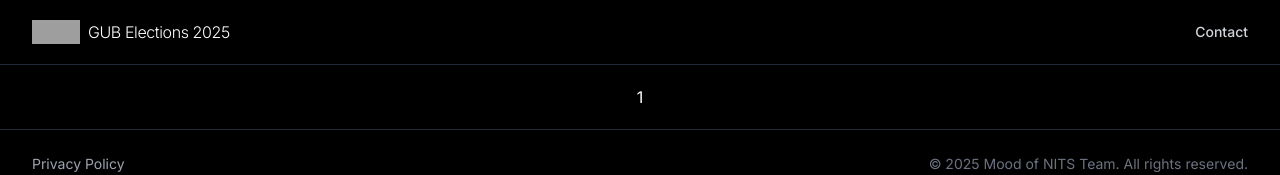
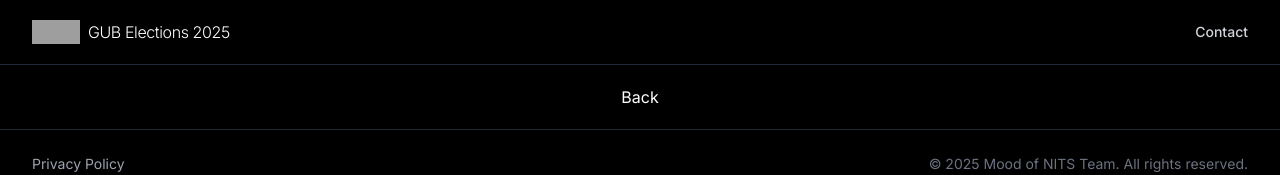
Before and after one commit to rishinhk004/MoodofNItsFront, a Next.js app: page /post/1 in a window 1280 px wide. Shown: the top 175 px of the page. Built offline with nearby package versions, Linux system fonts and the light colour scheme; no server answers; grey boxes are pictures that could not be loaded.

Commit message:
some changes

```diff
--- a/src/app/post/[id]/page.tsx
+++ b/src/app/post/[id]/page.tsx
@@ -1,13 +1,37 @@
+"use client";
+import Card from "../../../components/Card";
+import type { AxiosError, AxiosInstance } from "axios";
+import { env } from "~/env";
+import axios from "axios";
+import { toast } from "sonner";
+import { useState,useEffect } from "react";
 interface PostProps {
   params: {
     id?: string;
   };
 }
 
+
 const Post = ({ params }: PostProps) => {
+
+  const API: AxiosInstance = axios.create({
+    baseURL: `${env.NEXT_PUBLIC_API_URL}`,
+  });
+  const [post,setPost]=useState();
+
+
   return (
     <div className="flex flex-col items-center justify-center">
-      {params.id ? <h1>{params.id}</h1> : <h1>No Post ID provided</h1>}
+      {params.id ? <div className="flex flex-col items-center justify-center">
+        <div className="flex flex-row items-center justify-center">
+            <div className="flex flex-col items-center justify-start">
+                <button>Back</button>
+            </div>
+            <div className="flex flex-col items-start justify-center">
+
+            </div>
+        </div>
+      </div>: <h1>No Post ID provided</h1>}
     </div>
   );
 };
```
